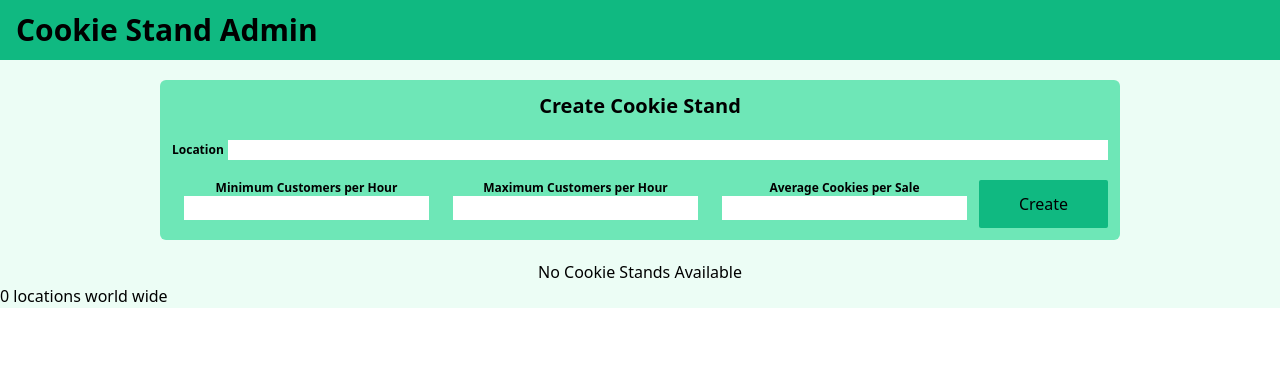
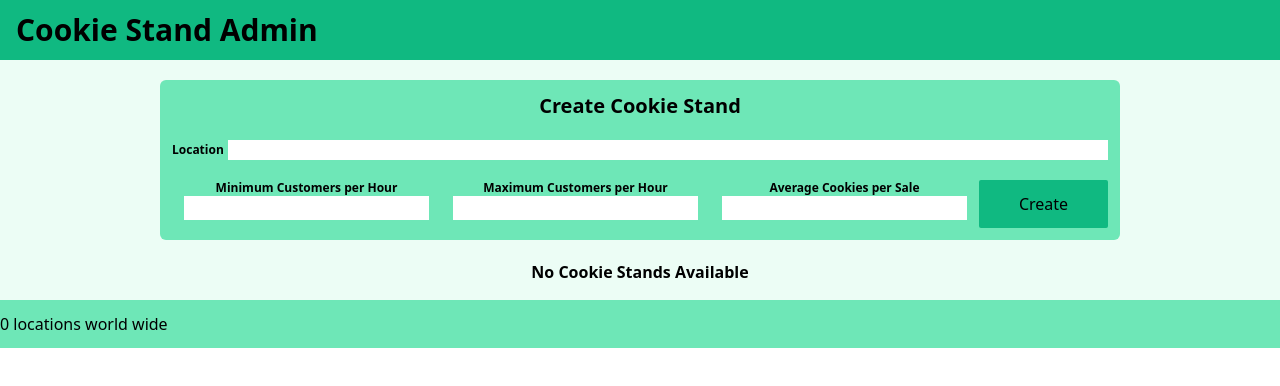
Before and after one commit to KirkGarrison/cookie-stand-admin, a Next.js app: page / in a window 1280 px wide. Shown: the top 386 px of the page. Built offline with nearby package versions, Linux system fonts and the light colour scheme.

Commit message:
updated more footer styling

```diff
--- a/components/Footer.js
+++ b/components/Footer.js
@@ -14,6 +14,8 @@ export default function Footer(props) {
     // }
 
     return (
+        <div className="bg-emerald-300 py-3 ">
       <p> 0 locations world wide</p>
+      </div>
 )
   }
--- a/components/ReportTable.js
+++ b/components/ReportTable.js
@@ -3,7 +3,7 @@ export default function ReportTable(props) {
     function manageShowTable(props) {
 
       if (props.data.length == 0) {
-        return <h2> No Cookie Stands Available</h2>
+        return <h2 className="m-4 font-semibold"> No Cookie Stands Available</h2>
       }
       else {
         return displayTable(props)
```
